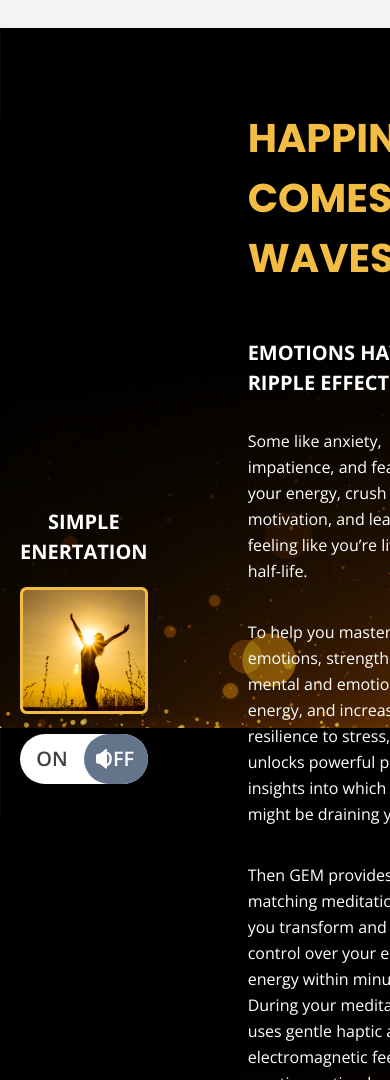
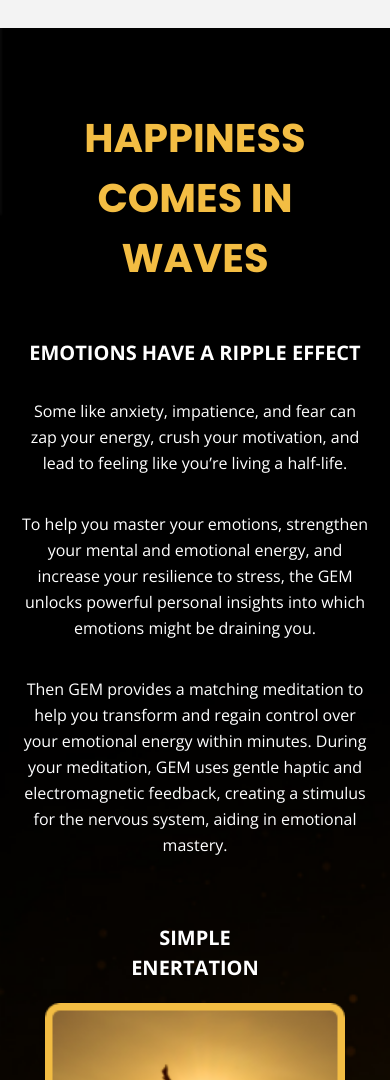
Before and after one commit to alzeqri1997/energy-4-life, a website: page index.html in a window 390 px wide. Shown: the part 6444-7524 px from the top of the page. Drawn offline with nearby package versions, Linux system fonts and the light colour scheme; files whose address does not match are found by name.

Commit message:
make it responsive section 7

```diff
--- a/index.html
+++ b/index.html
@@ -610,7 +610,7 @@
 				<img class="h-fit w-fit" src="./assets/phone-front-full-energy.png" alt="phone gem dashboard" />
 			</div>
 
-			<div class="md:hidden block">
+			<div class="md:hidden block text-center">
 				<div class="mb-[30px]">
 					<span class="sub-heading text-primary block">Energy Score</span>
 					<span class="max-w-[500px]">
@@ -656,14 +656,14 @@
 	<!-- section 7 -->
 	<section class="bg7section pt-[80px] pb-[110px]">
 		<div class="gutter">
-			<div class="flex gap-[100px] items-center">
+			<div class="flex md:flex-row flex-col-reverse md:gap-[100px] gap-[30px] items-center">
 				<!-- left section -->
 				<div class="flex flex-col gap-[20px]">
 					<span class="uppercase sub-heading text-center text-white block">simple <br />
 						enertation</span>
-					<img class="" src="./assets/happy-girl-stands-with-open-arms-against-sun-rays-top-mountain-among-plants.png"
+					<img class=" md:w-auto w-[300px] " src="./assets/happy-girl-stands-with-open-arms-against-sun-rays-top-mountain-among-plants.png"
 						alt=" happy girl stands with open arms against sun raise" />
-					<div class="flex transition-all items-center max-w-[200px] h-[50px] rounded-[25px] bg-white relative">
+					<div class="flex w-[200px] md:mx-0 mx-auto transition-all items-center max-w-[200px] h-[50px] rounded-[25px] bg-white relative">
 						<button onclick="turnMusic(1)" class="on text-[20px] font-semibold flex-1 z-10">
 							ON
 						</button>
@@ -675,12 +675,12 @@
 					</div>
 				</div>
 				<!-- right section -->
-				<div class="flex flex-col gap-[20px]">
+				<div class="flex flex-col gap-[20px] md:text-start text-center">
 					<h1 class="heading mb-[30px]">
 						Happiness comes in waves
 					</h1>
 					<span class="uppercase sub-heading text-white mb-[10px]">EMOTIONS HAVE A RIPPLE EFFECT</span>
-					<div class="max-w-[600px]">
+					<div class="max-w-[600px] md:mx-0 mx-auto ">
 						<p class="mb-[35px] text-white leading-[26px]">
 							Some like anxiety, impatience, and fear can zap
 							your energy, crush your motivation, and lead to
--- a/src/input.css
+++ b/src/input.css
@@ -50,12 +50,13 @@
 .bg7section {
 	background: url("../assets/bg7section.png");
   object-fit: contain;
+	background-size: cover;
 }
 
 .active::before {
 	content: url("../assets/sound_medium.svg");
 	position: absolute;
-	left: 12px;
+	left: 11%;
 	top: 50%;
 	transform: translateY(-39%);
 }
```
Also changed, not shown: style.css.
